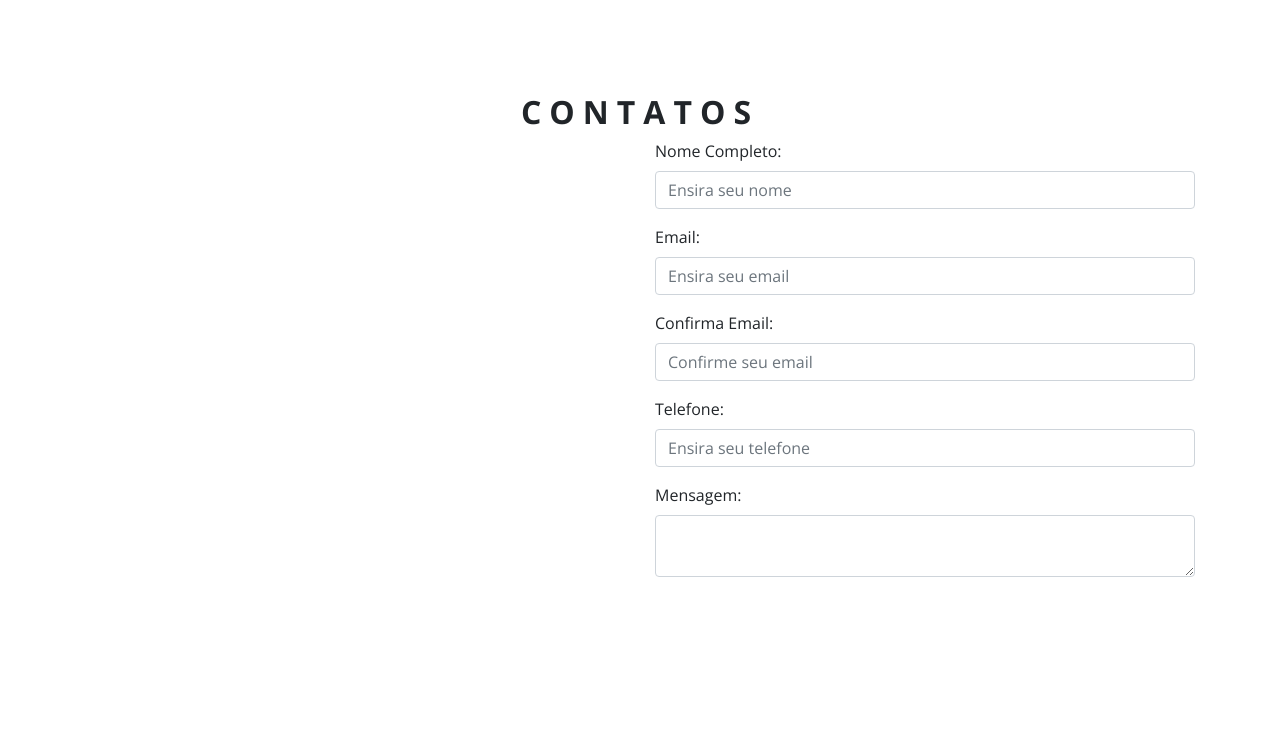
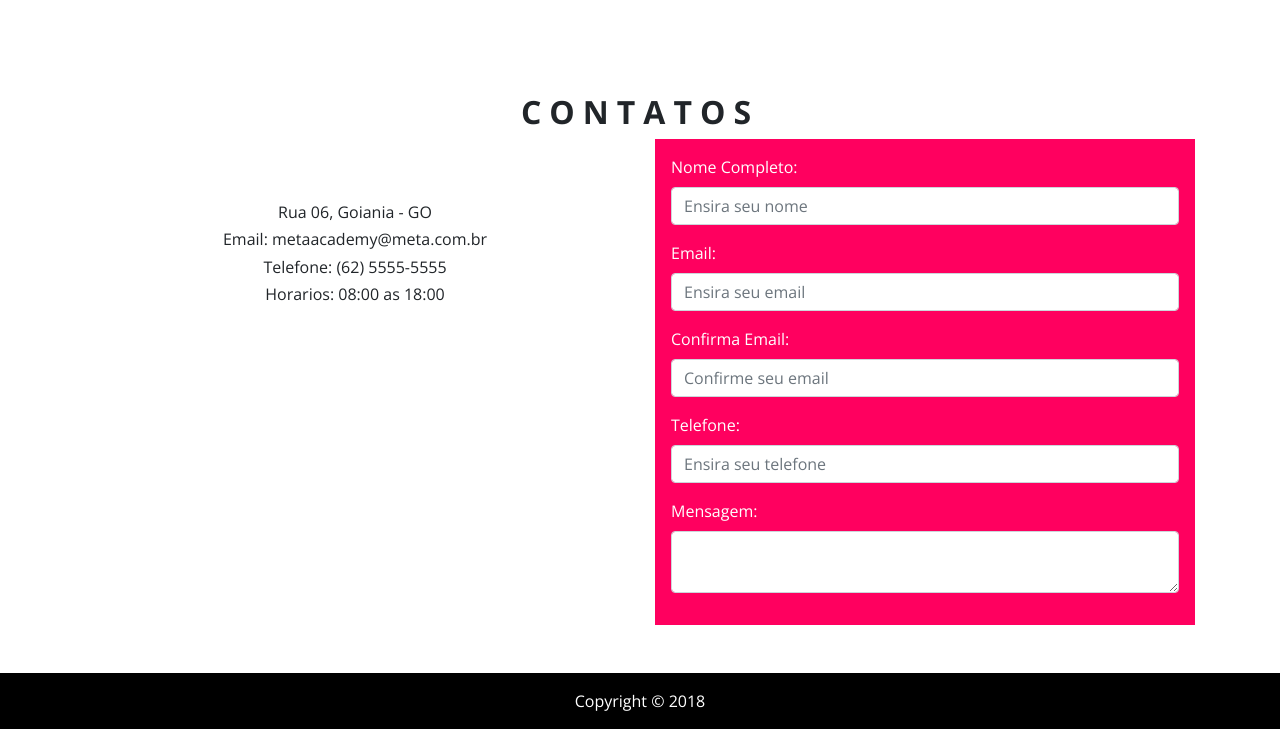
Before and after one commit to jeffersontelles29/Meta-Academy, a website: page index.html in a window 1280 px wide. Shown: the part 2102-2831 px from the top of the page. Before the commit the page ends 2695 px from the top, so only its background shows below. Drawn offline with nearby package versions, Linux system fonts and the light colour scheme.

Commit message:
estilo pronto do formulario e footer

```diff
--- a/index.html
+++ b/index.html
@@ -292,9 +292,16 @@
     </div>
 
     <div class="row">
-      <div class="col-md-6"></div>
       <div class="col-md-6">
-        <form action="formulario.html" class="formulario">
+        <address>
+          <h5>Rua 06, Goiania - GO</h5>
+          <h5>Email: metaacademy@meta.com.br</h5>
+          <h5>Telefone: (62) 5555-5555</h5>
+          <h5>Horarios: 08:00 as 18:00</h5>
+        </address>
+      </div>
+      <div class="col-md-6">
+        <form action="formulario.html" class="formulario mb-5">
           <div class="form-group">
             <label for="nome">Nome Completo:</label>
             <input id="nome" name="nome" type="text" class="form-control" placeholder="Ensira seu nome">
@@ -322,6 +329,14 @@
 </section>
 <!-- ============= End contatos -->
 
+<!-- ============= Footer -->
+<footer>
+  <span>Copyright &copy; 2018</span>
+</footer>
+<!-- ============= End footer -->
+
+
+
 
 
 
--- a/scss/layout/_contatos.scss
+++ b/scss/layout/_contatos.scss
@@ -6,4 +6,18 @@
     text-align: center;
     letter-spacing: .5rem;
   }
+
+  address {
+    margin: 4rem 0;
+    text-align: center;
+    h5 {
+      font-size: 1rem;
+    }
+  }
+
+  .formulario {
+    background: $color-options2;
+    color: $color-light;
+    padding: 1rem;
+  }
 }
--- a/scss/layout/_principal.scss
+++ b/scss/layout/_principal.scss
@@ -26,3 +26,12 @@
     }
   }
 }
+
+footer {
+  background: #000;
+  color: $color-light;
+  display: flex;
+  justify-content: center;
+  align-items: center;
+  padding: 1rem 0;
+}
```
Also changed, not shown: css/main.css.
